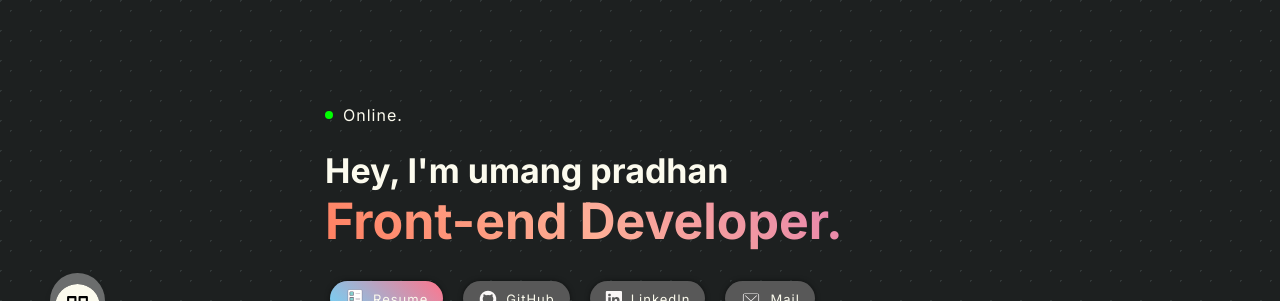
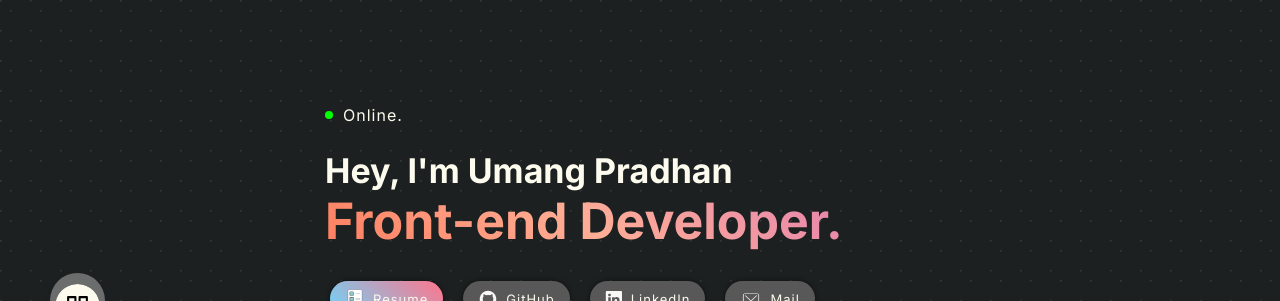
Before and after one commit to umang-techi/portfolio1.0, a Next.js app: page / in a window 1280 px wide. Shown: the top 301 px of the page. Built offline with nearby package versions, Linux system fonts and the light colour scheme.

Commit message:
change name

```diff
--- a/src/components/Sections/Home/index.tsx
+++ b/src/components/Sections/Home/index.tsx
@@ -16,7 +16,7 @@ export default function Home() {
                     Online.
                 </div>
                 <div className={styles.introduction}>
-                    Hey, I&apos;m umang pradhan
+                    Hey, I&apos;m Umang Pradhan
 
                     <div className={styles.occupation}>
                         Front-end Developer.
```
